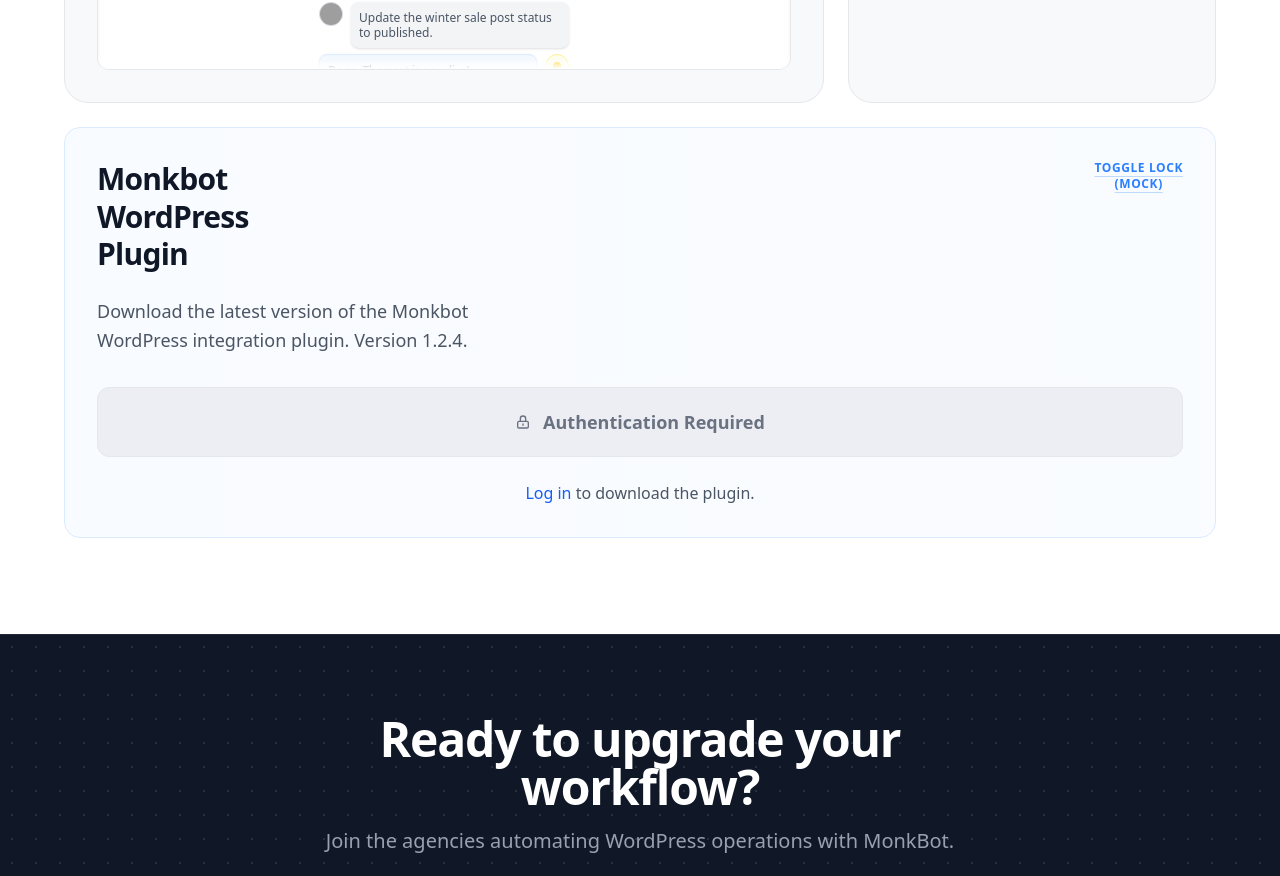
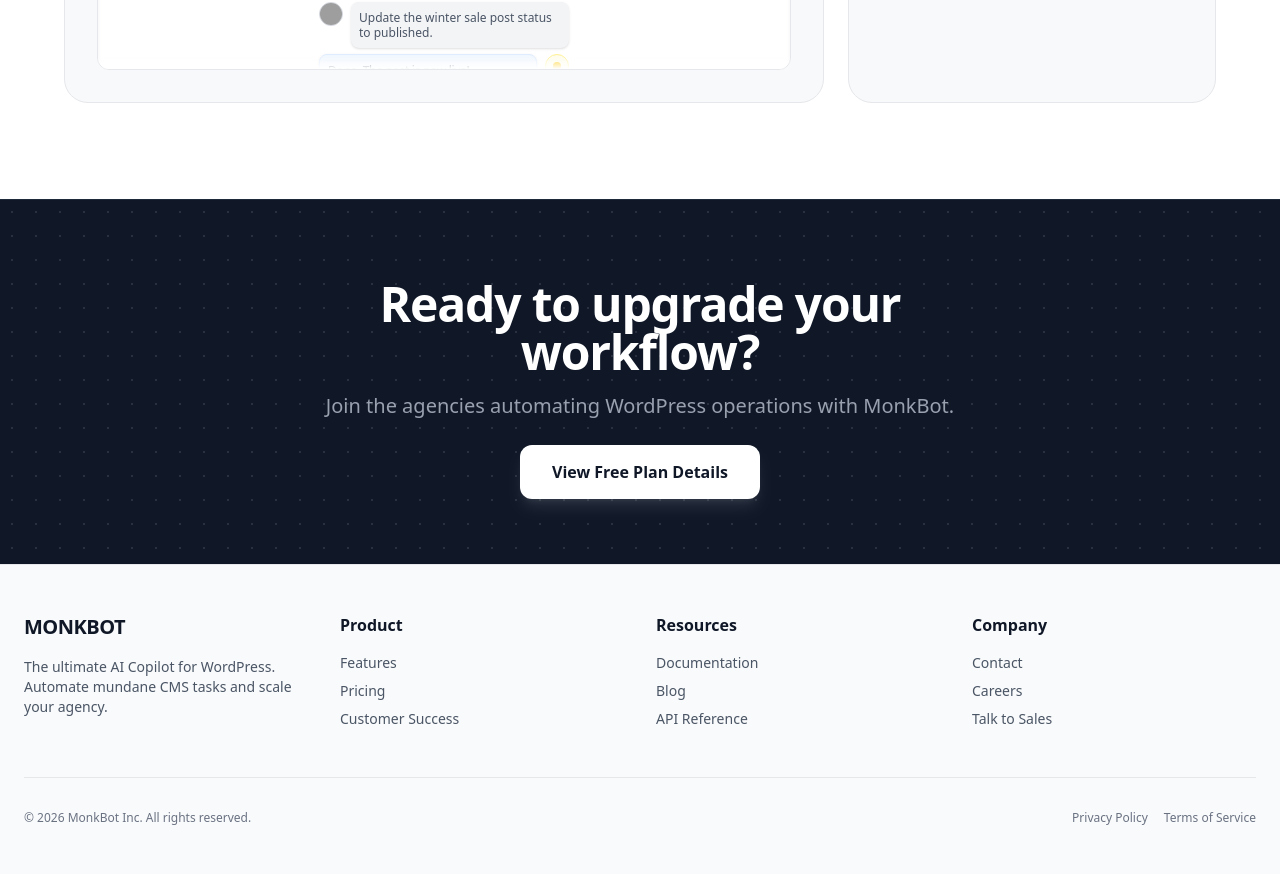
Before and after one commit to prakharbha/monkbot, a Next.js app: page / in a window 1280 px wide. Shown: the part 1580-2456 px from the top of the page. Built offline with nearby package versions, Linux system fonts and the light colour scheme; no server answers; grey boxes are pictures that could not be loaded.

Commit message:
Remove PluginDownload UI from homepage & remove mock auth

```diff
--- a/app/(site)/page.tsx
+++ b/app/(site)/page.tsx
@@ -2,7 +2,6 @@
 import BackgroundGlow from "../components/BackgroundGlow";
 import ChatSlider from "../components/ChatSlider";
 import WordRotator from "../components/WordRotator";
-import PluginDownloadCard from "../components/PluginDownloadCard";
 
 export default function HomePage() {
   return (
@@ -143,9 +142,6 @@
               </div>
             </div>
 
-            <div className="col-span-1 md:col-span-3 w-full">
-              <PluginDownloadCard isAuthed={false} showAuthToggle={true} />
-            </div>
           </div>
         </div>
       </section>
--- a/app/components/PluginDownloadCard.tsx
+++ b/app/components/PluginDownloadCard.tsx
@@ -1,16 +1,10 @@
-"use client";
-
-import { useState } from "react";
 import Link from "next/link";
 
 interface PluginDownloadCardProps {
     isAuthed: boolean;
-    showAuthToggle?: boolean;
 }
 
-export default function PluginDownloadCard({ isAuthed: initialAuth, showAuthToggle = false }: PluginDownloadCardProps) {
-    const [isAuthed, setIsAuthed] = useState(initialAuth);
-
+export default function PluginDownloadCard({ isAuthed }: PluginDownloadCardProps) {
     return (
         <div className="w-full bg-[#f8fbff] border border-blue-100 rounded-2xl p-6 lg:p-8 flex flex-col relative overflow-hidden transition-all duration-300">
             {/* Background decorative Elements */}
@@ -22,14 +16,6 @@
                     WordPress<br />
                     Plugin
                 </h3>
-                {showAuthToggle && (
-                    <button
-                        onClick={() => setIsAuthed(!isAuthed)}
-                        className="text-xs font-semibold uppercase tracking-wider text-blue-500 hover:text-blue-700 underline underline-offset-4 decoration-blue-200 transition-colors"
-                    >
-                        Toggle {isAuthed ? "Auth" : "Lock"}<br />(Mock)
-                    </button>
-                )}
             </div>
 
             <p className="text-[#4b5563] text-sm lg:text-lg mb-8 relative z-10 leading-relaxed max-w-sm">
```
